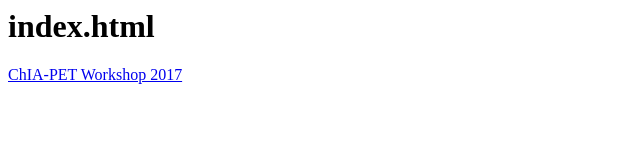
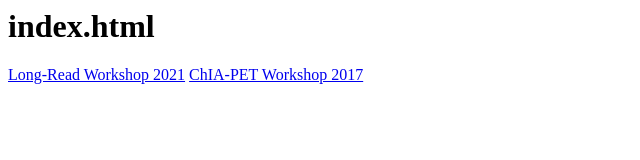
Before and after one commit to cheehongsg/web, a plain HTML site: page index.html in a window 1280 px wide. Shown: the whole page, without its empty margins (0-640 px from the left). Drawn offline with Linux system fonts and the light colour scheme.

Commit message:
Added long-read workshop

```diff
--- a/index.html
+++ b/index.html
@@ -1,3 +1,4 @@
 <h1>index.html</h1>
 
+<a href="LRW2021/Sar-CoV-2.html">Long-Read Workshop 2021</a>
 <a href="CPW2017/CPU.html">ChIA-PET Workshop 2017</a>
```
